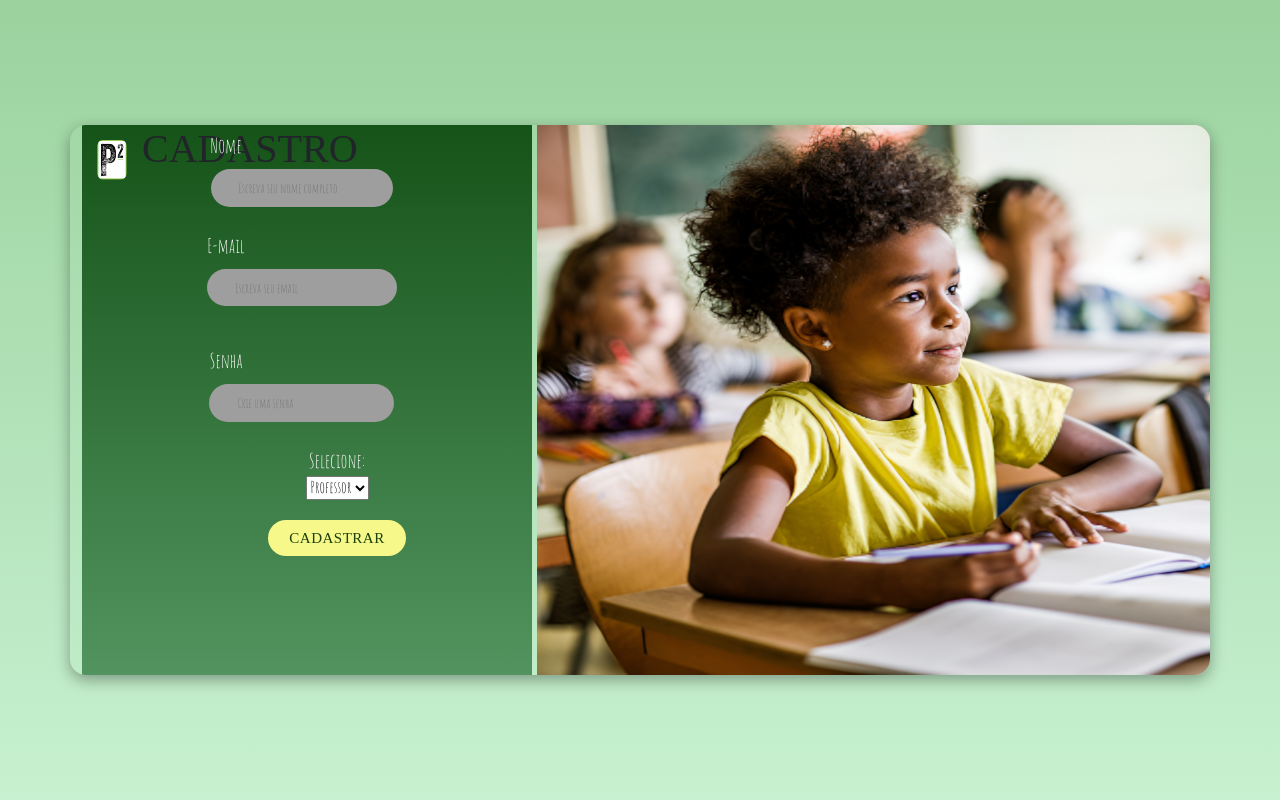
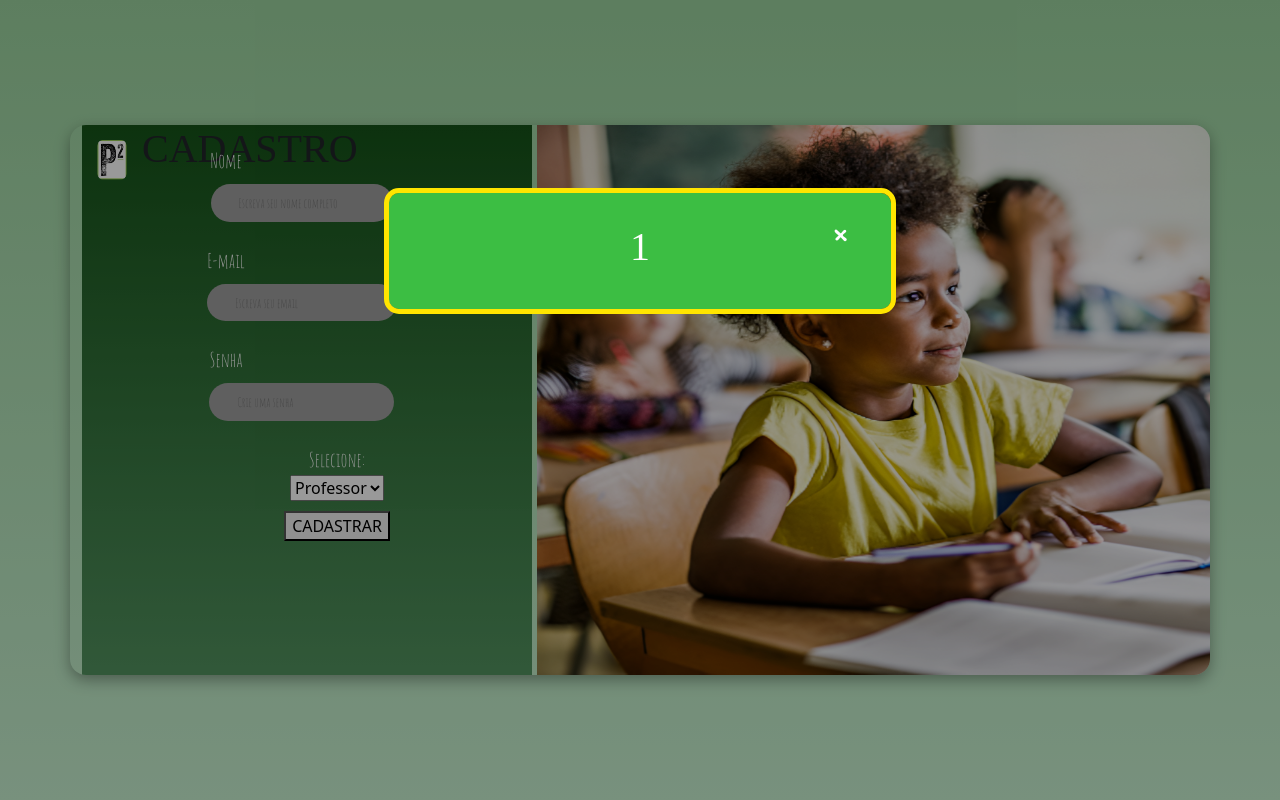
Before and after one commit to UlissesRFk/PLANEJAMENTO-2.0, a Laravel app: page /cadastro in a window 1280 px wide. Run offline with Laravel 12, Linux system fonts and the light colour scheme; a user stored in the database is signed in; data comes from the database, SQL or seed files in the repository; style sheets or scripts are compiled from the project's sources; parts of the project's set-up code (start-up, migrations or seed data) failed here and were passed over; some web fonts are replaced; grey boxes are pictures that could not be loaded.

Commit message:
Mensagens de Aluno, Professor e ERRO funcionando

```diff
--- a/app/Http/Controllers/cadastro.php
+++ b/app/Http/Controllers/cadastro.php
@@ -1,21 +1,46 @@
 <?php
-
 namespace App\Http\Controllers;
 
 use Illuminate\Http\Request;
 use App\Models\Pessoa;
-use App\Models\Materia;
 
-class cadastro extends Controller
+class Cadastro extends Controller
 {
-    public function index(){
-        return view('cadastro');
-    }
-    public function aluno_materia(Request $request){
-        $pessoa = Pessoa:: where('tipo', $tipo) -> get();
-        $tipo = $pessoa -> $tipo;
-        return view('cadastro', compact('pessoa', 'tipo'));
+    public function mostrarFormulario(Request $request)
+    {
+        $mensagemErro = $request->session()->get('mensagemErro', null);
+        $mensagemCerto = $request->session()->get('mensagemCerto', null);
+        return view('cadastro', compact('mensagemErro', 'mensagemCerto'));
     }
 
+    public function salvarCadastro(Request $request)
+    {
+        $emailCadastrado = Pessoa::where('email', $request->email)->exists();
+        if ($emailCadastrado) {
+            $mensagemErro = 'Este e-mail já está cadastrado.';
+            return redirect()->route('cadastro')->with('mensagemErro', $mensagemErro);
+        }
 
+        $request->validate([
+            'nome' => 'required|string|max:255',
+            'email' => 'required|string|email|max:255|unique:pessoas,email',
+            'senha' => 'required|string',
+            'tipo' => 'required|integer|in:0,1',
+        ]);
+
+        $pessoa = new Pessoa();
+        $pessoa->nome = $request->nome;
+        $pessoa->email = $request->email;
+        $pessoa->senha = bcrypt($request->senha);
+        $pessoa->tipo = $request->tipo;
+        $pessoa->save();
+
+        $tipo = $request->tipo;
+        if ($tipo == 1) {
+            $mensagemCerto = 'O(a) PROFESSOR foi cadastrado com sucesso!';
+        } else {
+            $mensagemCerto = 'O(a) ALUNO foi cadastrado com sucesso!';
+        }
+        return redirect()->route('cadastro')->with('mensagemCerto', $mensagemCerto);
+    }
 }
--- a/public/css/teste.css
+++ b/public/css/teste.css
@@ -1,16 +1,5 @@
-/* styles.css */
-body {
-    font-family: "Amatic SC", sans-serif;
-  }
-.buton_materias {
-    padding: 10px 40px;
-    font-size: 20px;
-    width: 40%; /* Ajuste a largura dos botões conforme necessário */
-    margin: 5px 0;
-  }
-
 .modal {
-    display: none; /* Hidden by default */
+  display: none;
   position: fixed;
   z-index: 1;
   left: 0;
@@ -18,27 +7,42 @@
   width: 100%;
   height: 100%;
   overflow: auto;
-    background-color: rgba(0, 0, 0, 0.4); /* Black w/ opacity */
+  background-color: rgba(0, 0, 0, 0.4);
+  padding-top: 60px;
 }
 
 .modal-content {
+  position: relative;
   background-color: #3CBE43;
-    margin: 15% auto; /* 15% from the top and centered */
-    padding: 20px;
-    border: 1px solid #888;
-    width: 80%; /* Could be more or less, depending on screen size */
+  margin: 10% auto;
+  padding: 30px;
+  border: 5px solid #FFE500;
+  border-radius: 15px;
+  width: 40%;
+  font-family: "Amatic SC", cursive;
+  display: flex;
+  flex-direction: column;
+  align-items: center;
+  justify-content: center;
+}
+
+.ca{
+  color:#FFF;
 }
 
 .close {
-    color: white;
-    float: right;
-    font-size: 28px;
+    color: #FFF; /* Cor do botão fechar modificada */
+    position: absolute; /* Define a posição absoluta */
+    top: 1px; /* Distância do topo */
+    right: 40px; /* Distância da direita */
+    font-size: 50px; /* Tamanho do botão de fechar aumentado */
     font-weight: bold;
+
 }
 
 .close:hover,
 .close:focus {
-    color: black;
+  color: #FFF; /* Cor do botão fechar modificada */
   text-decoration: none;
   cursor: pointer;
 }
--- a/resources/views/cadastro.blade.php
+++ b/resources/views/cadastro.blade.php
@@ -6,61 +6,53 @@
     <link rel="stylesheet" href="{{ asset('css/cadastro.css') }}">
     <link rel="shortcut icon" type="image/jpg" href="{{ asset('img/logo.png') }}"/>
     @vite('resources/sass/app.scss', 'resources/js/app.js')
+    <link href='https://unpkg.com/boxicons@2.1.4/css/boxicons.min.css' rel='stylesheet'>
     <link rel="stylesheet" href="{{ asset('css/teste.css') }}"/>
+    <script src="{{ asset('js/teste.js') }}"></script>
     <title>CADASTRO | Planejamento 2.0</title>
-    <script>
-        const salvarCadastroUrl = "{{ route('salvar_cadastro') }}";
-    </script>
-    <script src="{{ asset('js/teste.js') }}"></script>
 </head>
 <body>
     <div class="container">
         <div class="cadastro">
             <img class="logo" src="{{ asset('img/logo.png') }}">
             <div><h1>CADASTRO</h1></div>
-            <form id="pizza-form">
+            <form action="{{ route('salvarCadastro') }}" method="post" id="pizza-form">
                 @csrf
                 <p><label for="nome">Nome <br></label>
-                <input class="input-icon-nome" type="text" id="nome" name="nome" placeholder="Escreva seu nome completo" required></p>
+                <input class="input-icon-nome" type="text" id="old{{ 'nome' }}" name="nome" placeholder="Escreva seu nome completo" required></p>
                 <p><label for="email">E-mail <br></label>
-                <input class="input-icon-email" type="text" id="email" name="email" placeholder="Escreva seu email" required><p>
+                <input class="input-icon-email" type="text" id="old{{ 'email' }}" name="email" placeholder="Escreva seu email" required></p>
                 <p><label for="senha">Senha <br></label>
-                <input class="input-icon-senha" type="password" id="senha" name="senha" placeholder="Crie uma senha" required></p>
+                <input class="input-icon-senha" type="password" id="old{{ 'senha' }}" name="senha" placeholder="Crie uma senha" required></i></p>
                 <label for="select">Selecione:</label>
                 <select name="tipo" id="select">
                     <option class="professor" value="1"><strong>Professor</strong></option>
                     <option class="aluno" value="0">Aluno</option>
                 </select>
-                <button class="buton_cadastrar" type="button" id="openModalBtn">CADASTRAR</button>
+                <div>
+                    <button type="submit">CADASTRAR</button>
+                </div>
+                <div>
+                    <img class="jorge" src="{{ asset('img/jorge.png') }}">
+                </div>
             </form>
         </div>
-        <div><img class="jorge" src="{{ asset('img/jorge.png') }}"></div>
-        <div>
-            <!-- Modals -->
-            <div id="modalProfessor" class="modal" style="display:none;">
-                <div class="modal-content">
-                    <span class="close">&times;</span>
-                    <h2>Modal do Professor</h2>
-                    <button class="buton_materias" class="btn btn-primary" type="submit">Finalizar</button>
-                </div>
+    </div>
+
+    @if(session('mensagemCerto'))
+        <div id="successModal" class="modal" style="display:block;">
+            <div class="modal-content">
+                <span class="close" onclick="document.getElementById('successModal').style.display='none'">&times;</span>
+                <h1 class="ca"> {{ session('mensagemCerto') }}</h1>
             </div>
         </div>
-        <div id="modalAluno" class="modal" style="display:none;">
+        @elseif(session('mensagemErro'))
+        <div id="errorModal" class="modal" style="display:block;">
             <div class="modal-content">
-                <span class="close">&times;</span>
-                <form id="form-turma" action="{{ route('salvar_turma') }}" method="post">
-                    @csrf
-                    <input type="hidden" name="pessoa_id" id="pessoa_id">
-                    <h2>Selecione a Turma</h2>
-                    <label for="turma">Selecione a Turma:</label>
-                    <select name="turma_id" id="turma">
-                        <option value="DS 1">DS 1</option>
-                        <option value="DS 2">DS 2</option>
-                    </select>
-                    <button class="buton_cadastrar" type="submit">CADASTRAR</button>
-                </form>
+                <span class="close" onclick="document.getElementById('errorModal').style.display='none'">&times;</span>
+                <h1 class="ca">{{ session('mensagemErro') }}</h1>
             </div>
         </div>
-    </div>
+    @endif
 </body>
 </html>
--- a/routes/web.php
+++ b/routes/web.php
@@ -1,13 +1,15 @@
+
 <?php
+
 use Illuminate\Support\Facades\Route;
 use  App\Http\Controllers\planejamento;
 use  App\Http\Controllers\login;
 use  App\Http\Controllers\cadastro;
-use  App\Http\Controllers\salvarController;
 
-Route::get('/cadastro',[cadastro::class,'index'])->name('cadastro');
-Route::post('/salvar_cadastro',[salvarController::class, 'salvar_cadastro']) -> name('salvar_cadastro');
-Route::post('/salvar_turma', [salvarController::class, 'salvar_turma'])->name('salvar_turma');
+
+
+Route::get('/cadastro',[cadastro::class,'mostrarFormulario'])->name('cadastro');
+Route::post('/salvar_cadastro',[cadastro::class, 'salvarCadastro']) -> name('salvarCadastro');
 
 Route::get('/', [login::class, 'login'])->name('login');
 Route::post('/', [login::class, 'autenticar'])->name('autenticar');
@@ -22,12 +24,8 @@
     Route::get('/planejamento', [planejamento::class, 'planejamento'])->name('panejamento');
 });
 
+
 Route:: fallback( function(){
     return view('fallback');
 });
-
 Route::get('/feriados', [planejamento::class, 'feriados'])->name('feriados');
-
-Route::get('/welcome', function(){
-    return view('welcome');
-})->name('teste');
```
Also changed, not shown: app/Http/Controllers/login.php (+21 -1 lines), app/Http/Controllers/salvarController.php (+4 -31 lines), app/Models/pessoa.php (+6 -12 lines), public/js/teste.js (+9 -71 lines), database/migrations/2024_05_23_014859_drop_namnam.php, database/migrations/2024_05_23_015100_add_blabla.php, 1 other file. Lines whose indentation alone changed are shown as unchanged.
